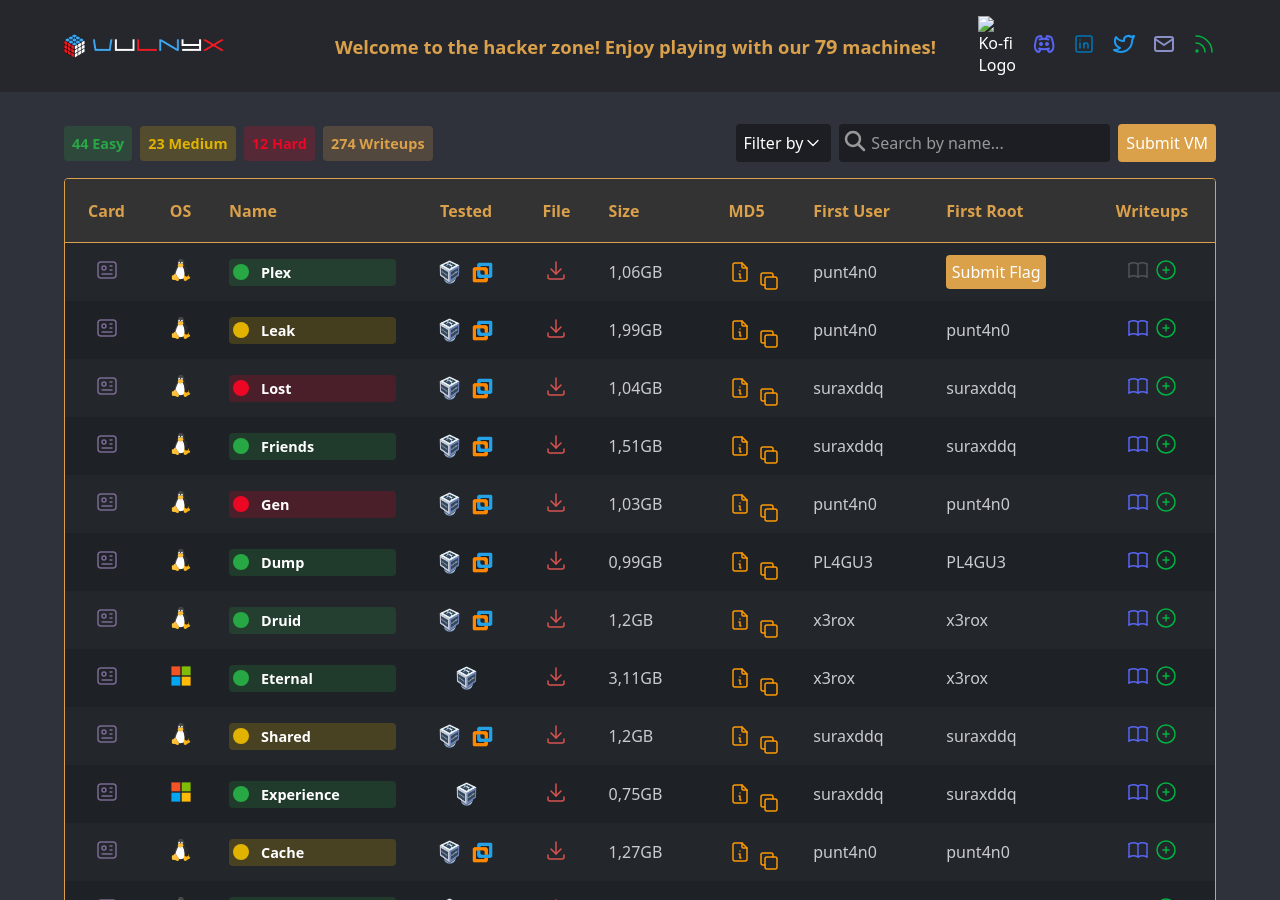
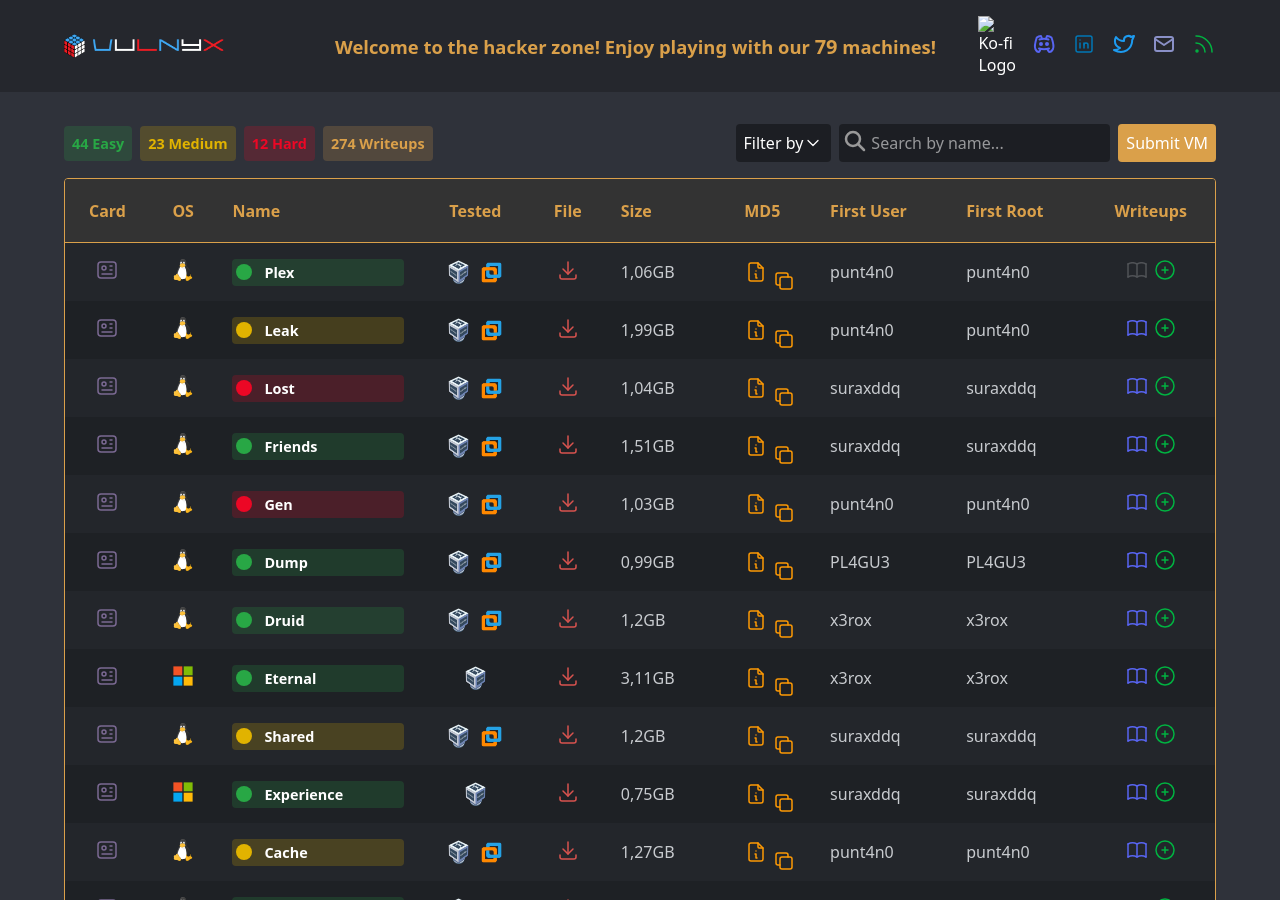
Before and after one commit to VulNyx/vulnyx, a Jekyll site: the page built from index.md, in a window 1280 px wide and 900 px high. Built offline with Jekyll 4.4.1, drawn with Linux system fonts in a browser that asks for light colours.

Commit message:
Update db.yml

```diff
--- a/_data/db.yml
+++ b/_data/db.yml
@@ -1955,6 +1955,6 @@ plex:
     - <img title="VMware" alt="VMware logo" src="/assets/vmware.png" width="25" height="25">
   writeups:
   firstUser: punt4n0
-  firstRoot:
+  firstRoot: punt4n0
   release: 28 Feb 2024
   status: Retired
```
